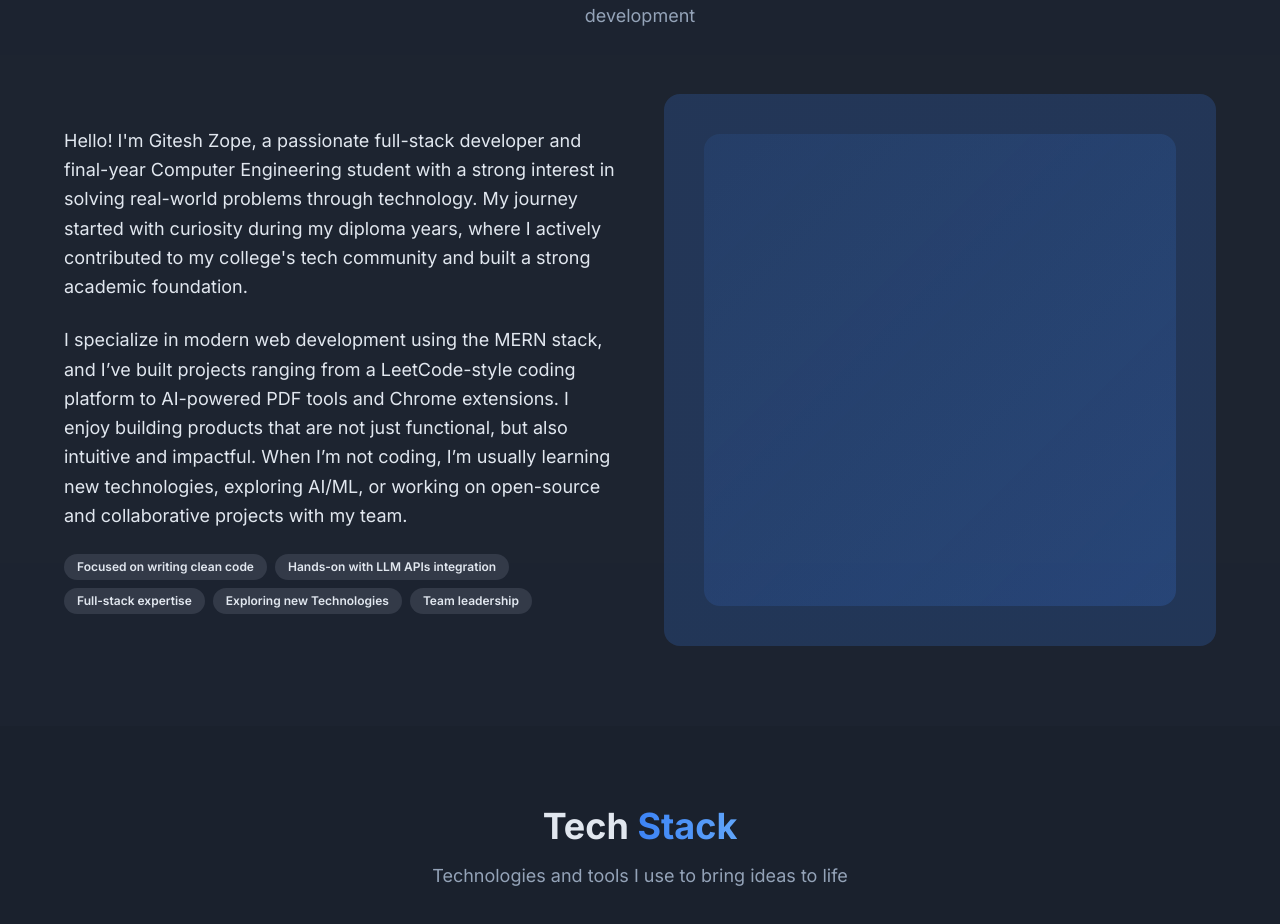
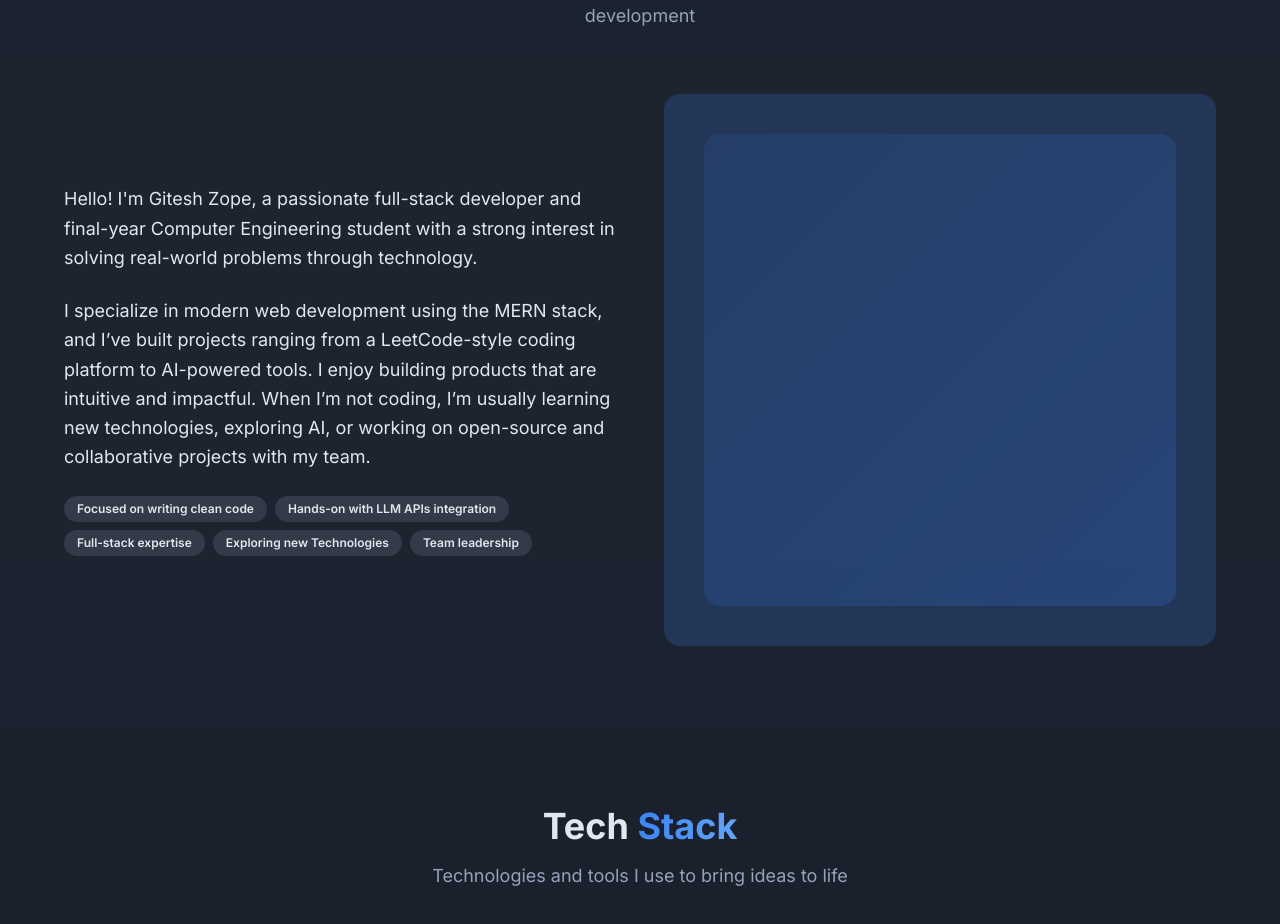
Before and after one commit to gitesh216/refined-web-weave, a React (Vite) app: page / in a window 1280 px wide. Shown: the part 962-1886 px from the top of the page. Built offline with nearby package versions, Linux system fonts and the light colour scheme.

Commit message:
refactor: description

```diff
--- a/src/components/About.tsx
+++ b/src/components/About.tsx
@@ -62,19 +62,15 @@ const About = () => {
                 <p className="text-lg leading-relaxed mb-6">
                   Hello! I'm Gitesh Zope, a passionate full-stack developer and
                   final-year Computer Engineering student with a strong interest
-                  in solving real-world problems through technology. My journey
-                  started with curiosity during my diploma years, where I
-                  actively contributed to my college's tech community and built
-                  a strong academic foundation.
+                  in solving real-world problems through technology.
                 </p>
 
                 <p className="text-lg leading-relaxed mb-6">
                   I specialize in modern web development using the MERN stack,
                   and I’ve built projects ranging from a LeetCode-style coding
-                  platform to AI-powered PDF tools and Chrome extensions. I
-                  enjoy building products that are not just functional, but also
+                  platform to AI-powered tools. I enjoy building products that are
                   intuitive and impactful. When I’m not coding, I’m usually
-                  learning new technologies, exploring AI/ML, or working on
+                  learning new technologies, exploring AI, or working on
                   open-source and collaborative projects with my team.
                 </p>
 
```
